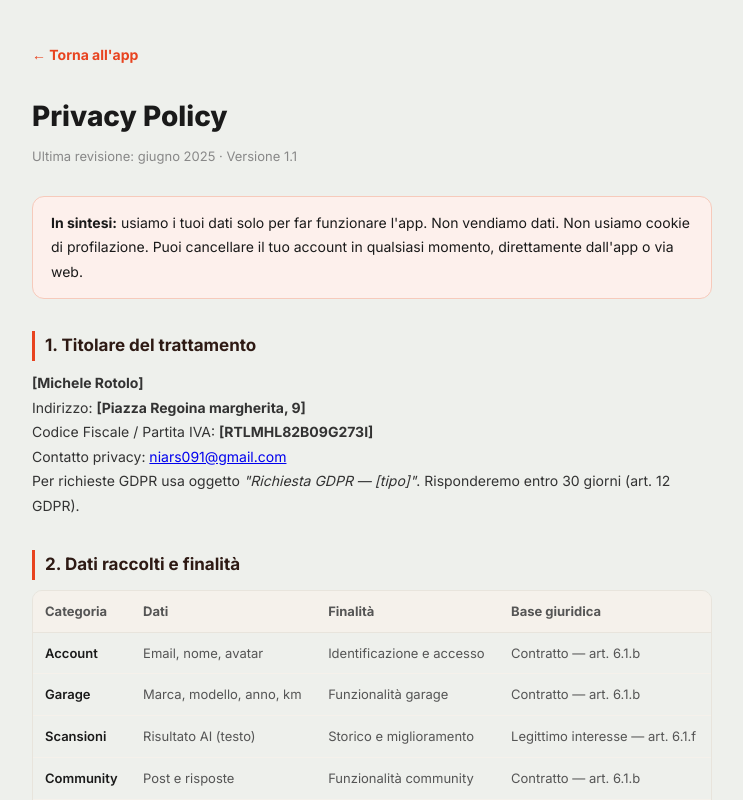
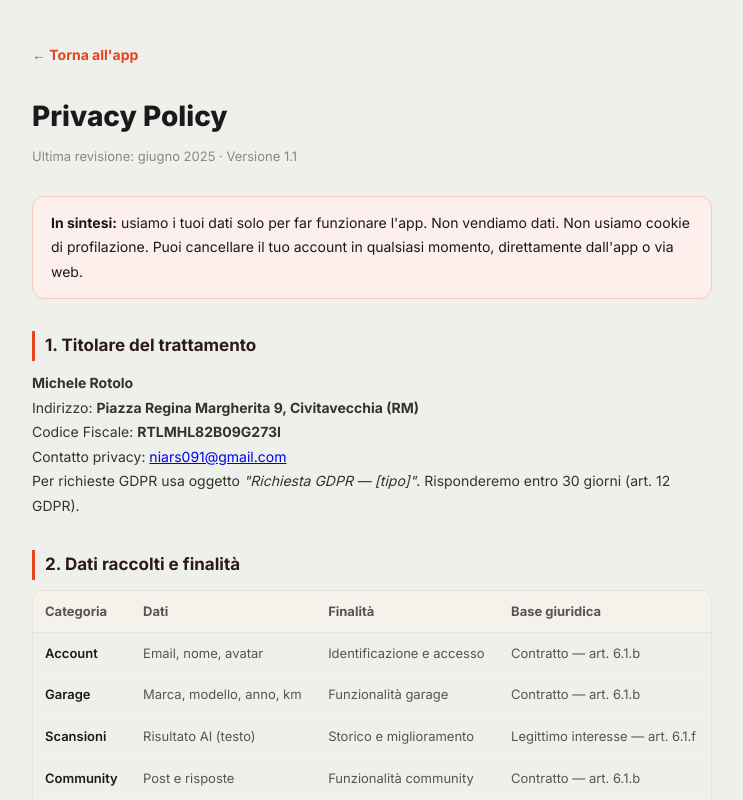
Before and after one commit to niars091-Vdn/motosnap, a Next.js app: page /privacy in a window 1280 px wide. Shown: the top 800 px of the page, without its empty margins (268-1011 px from the left). Built offline with nearby package versions, Linux system fonts and the light colour scheme.

Commit message:
Update page.tsx

```diff
--- a/app/privacy/page.tsx
+++ b/app/privacy/page.tsx
@@ -15,9 +15,9 @@ export default function PrivacyPage() {
       </div>
 
       <Section title="1. Titolare del trattamento">
-        <p><strong>[Michele Rotolo]</strong></p>
-        <p>Indirizzo: <strong>[Piazza Regoina margherita, 9]</strong></p>
-        <p>Codice Fiscale / Partita IVA: <strong>[RTLMHL82B09G273I]</strong></p>
+        <p><strong>Michele Rotolo</strong></p>
+        <p>Indirizzo: <strong>Piazza Regina Margherita 9, Civitavecchia (RM)</strong></p>
+        <p>Codice Fiscale: <strong>RTLMHL82B09G273I</strong></p>
         <p>Contatto privacy: <a href="mailto:niars091@gmail.com">niars091@gmail.com</a></p>
         <p>Per richieste GDPR usa oggetto <em>&quot;Richiesta GDPR — [tipo]&quot;</em>. Risponderemo entro 30 giorni (art. 12 GDPR).</p>
       </Section>
```
